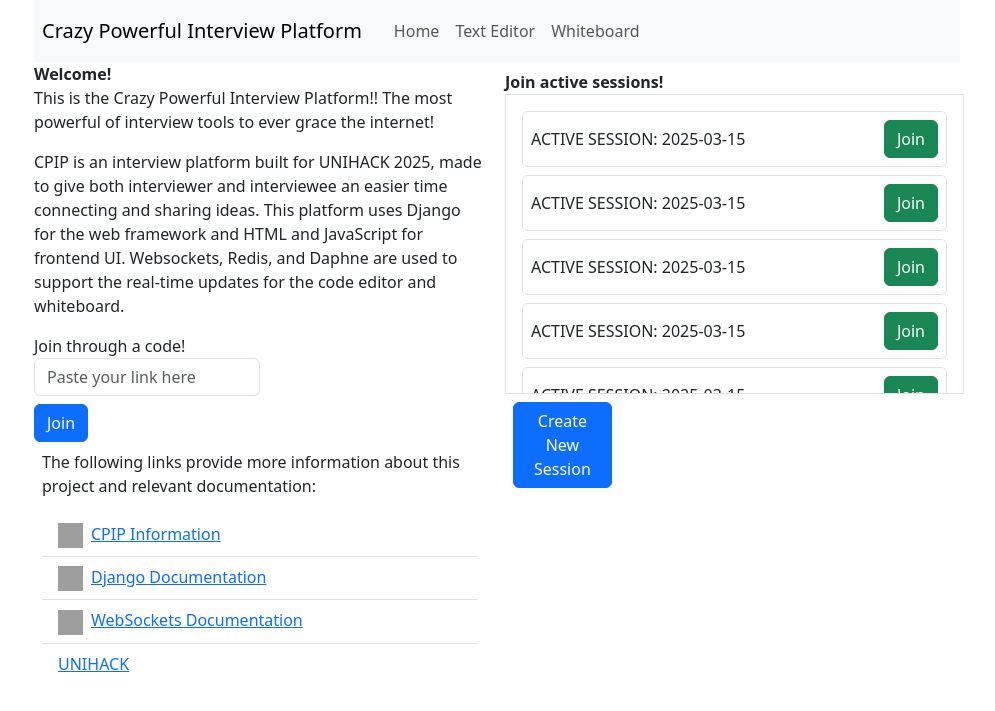
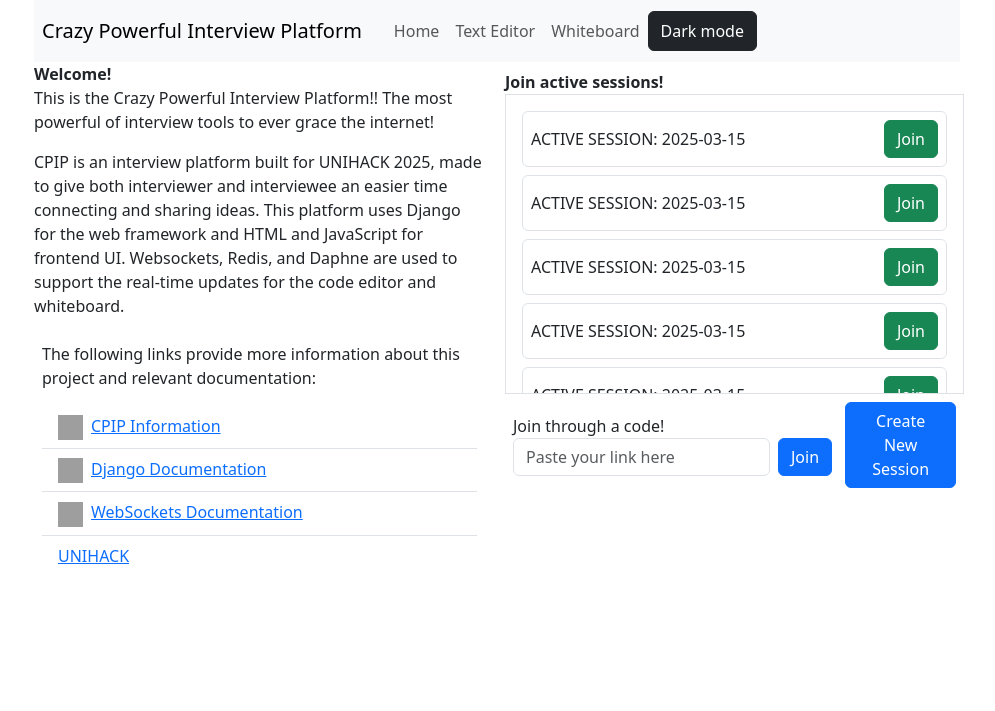
Before and after one commit to graceWang11/Unihack2025, a Django app: page /home/ in a window 1280 px wide. Shown: the top 711 px of the page, without its empty margins (143-1138 px from the left). Run offline with Django 5.2, Linux system fonts and the light colour scheme; grey boxes are pictures that could not be loaded.

Commit message:
dark mode button implemented

```diff
--- a/interview_platform/core/templates/core/home.html
+++ b/interview_platform/core/templates/core/home.html
@@ -1,8 +1,9 @@
 <!DOCTYPE html>
-<html lang="en">
+<html lang="en" data-bs-theme="light">
 <head>
 	<meta charset="UTF-8">
 	<meta name="viewport" content="width=device-width, initial-scale=1.0">
+	<!-- <link href="styles.css" rel="stylesheet"> -->
 	<link href="https://cdn.jsdelivr.net/npm/bootstrap@5.3.3/dist/css/bootstrap.min.css" rel="stylesheet" integrity="sha384-QWTKZyjpPEjISv5WaRU9OFeRpok6YctnYmDr5pNlyT2bRjXh0JMhjY6hW+ALEwIH" crossorigin="anonymous">
 	<title>Real-Time Code Editor</title>
 </head>
@@ -20,6 +21,7 @@
 						<a class="nav-item nav-link" href="#">Home</a>
 						<a class="nav-item nav-link" href="/editor">Text Editor</a>
 						<a class="nav-item nav-link" href="/whiteboard">Whiteboard</a>
+						<button type="button" onclick=darkModeToggle() class="btn btn-dark">Dark mode</button>
 					</div>
 					</div>
 				</nav>
@@ -32,13 +34,6 @@
 							This platform uses Django for the web framework and HTML and JavaScript for frontend UI.
 							Websockets, Redis, and Daphne are used to support the real-time updates for the code editor and whiteboard.
 						</p>
-						<div class="d-flex flex-column col-6">
-							<label for="joinLink">Join through a code!</label>
-							<input type="text" id="joinLink" class="form-control me-2" placeholder="Paste your link here">
-						</div>
-						<div class="d-flex col-3 mt-2">
-							<button type="button" class="btn btn-primary">Join</button>
-						</div>
 						<div class="p-2">
 							<p>The following links provide more information about this project and relevant documentation:</p>
 							<ul class="list-group list-group-flush">
@@ -52,7 +47,7 @@
 					<div class="col-6 p-2 mb-2 ">
 						<strong>Join active sessions!</strong>
 						<div class="border p-3 overflow-auto container" style="max-height:300px">
-							<!--TODO: display each active session-->
+							<!--TODO: replace dummy data with actual data-->
 							<div class="border rounded p-2 mb-2 d-flex align-items-center justify-content-between">
 								<div>
 									ACTIVE SESSION: 2025-03-15
@@ -84,9 +79,20 @@
 								<button type="button" class="btn btn-success"> Join </button>
 							</div>
 						</div>
-						<div class="col-3 p-2 mb-2">
-							<button class="btn btn-primary" type="button">Create New Session</button>
-						</div>
+						<div class="d-flex justify-content-between align-items-center p-2">
+							<div class="d-flex col-9">
+							  <div class="d-flex flex-column">
+								<label for="joinLink">Join through a code!</label>
+								<div class="d-flex">
+								  <input type="text" id="joinLink" class="form-control me-2" placeholder="Paste your link here">
+								  <button type="button" class="btn btn-primary">Join</button>
+								</div>
+							  </div>
+							</div>
+							<div>
+							  <button class="btn btn-primary" type="button">Create New Session</button>
+							</div>
+						  </div>
 					</div>
 				</div>
 			</div>
@@ -97,6 +103,23 @@
 	</div>
 </body>
 <script>
+function darkModeToggle() {
+	console.log("Dark mode toggle called");
+	var htmlElement = document.getElementsByTagName('html')[0];
+	var navbarElement = document.getElementsByTagName('nav')[0];
 
+	var mode = htmlElement.getAttribute("data-bs-theme");
+	console.log("Mode: " + mode);
+	if (mode == "light") {
+		navbarElement.classList.remove("bg-light");
+		navbarElement.classList.add("bg-dark");
+		htmlElement.setAttribute("data-bs-theme",'dark');
+	} else {
+		navbarElement.classList.remove("bg-dark");
+		navbarElement.classList.add("bg-light");
+		htmlElement.setAttribute("data-bs-theme",'light');
+	}
+	console.log("Mode: " + mode);
+}
 </script>
 </html>
```
